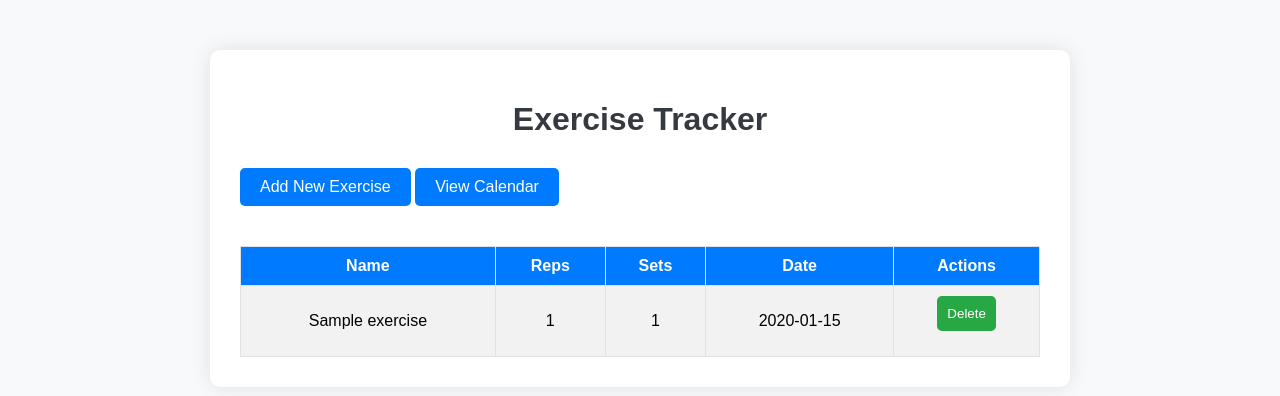
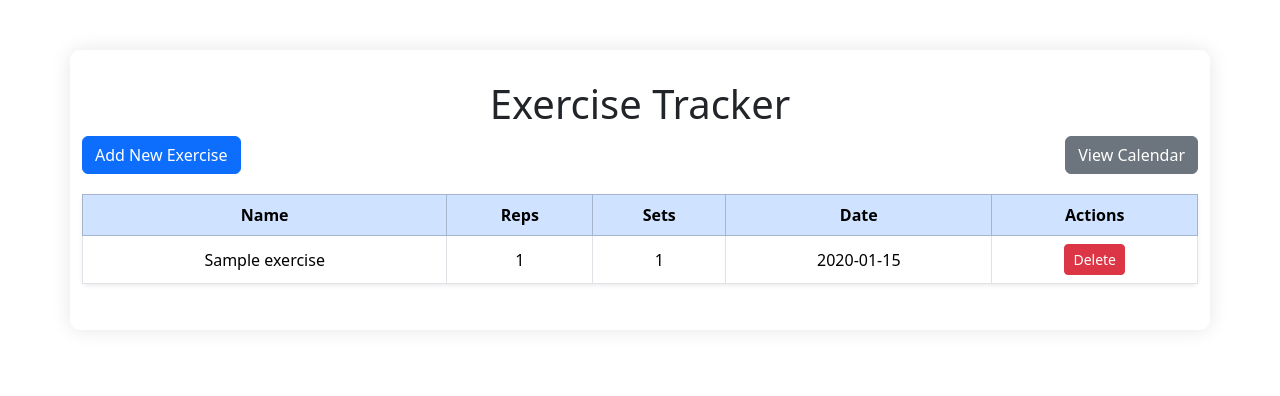
Before and after one commit to IqbalHazri/exercise-tracker-app, a Flask app: page / in a window 1280 px wide. Shown: the top 396 px of the page. Run offline with Flask 3, Linux system fonts and the light colour scheme; tables that the repository leaves empty hold one stand-in row (values such as "Sample post").

Commit message:
ui/ux improvement

```diff
--- a/templates/base.html
+++ b/templates/base.html
@@ -3,11 +3,15 @@
 <head>
     <title>Exercise Tracker</title>
     <link rel="stylesheet" href="{{ url_for('static', filename='style.css') }}">
+    <link href="https://cdn.jsdelivr.net/npm/bootstrap@5.3.2/dist/css/bootstrap.min.css" rel="stylesheet">
 </head>
+
 <body>
     <div class="container">
         <h1>Exercise Tracker</h1>
         {% block content %}{% endblock %}
     </div>
+
+    <script src="https://cdn.jsdelivr.net/npm/bootstrap@5.3.2/dist/js/bootstrap.bundle.min.js"></script>
 </body>
 </html>
--- a/templates/index.html
+++ b/templates/index.html
@@ -1,24 +1,75 @@
 {% extends 'base.html' %}
 
 {% block content %}
-<a href="/add" class="button">Add New Exercise</a>
-<a href="/calendar" class="button">View Calendar</a>
-<table>
-    <tr><th>Name</th><th>Reps</th><th>Sets</th><th>Date</th><th>Actions</th></tr>
-    {% for exercise in exercises %}
+<div class="d-flex justify-content-between mb-3">
+    <a href="/add" class="btn btn-primary">Add New Exercise</a>
+    <a href="/calendar" class="btn btn-secondary">View Calendar</a>
+</div>
+
+<table class="table table-bordered table-hover text-center align-middle shadow-sm rounded">
+    <thead class="table-primary">
+        <tr>
+            <th>Name</th>
+            <th>Reps</th>
+            <th>Sets</th>
+            <th>Date</th>
+            <th>Actions</th>
+        </tr>
+    </thead>
+    <tbody>
+        {% for exercise in exercises %}
         <tr>
             <td>{{ exercise[1] }}</td>
             <td>{{ exercise[2] }}</td>
             <td>{{ exercise[3] }}</td>
             <td>{{ exercise[4] }}</td>
             <td>
-                <form action="/delete/{{ exercise[0] }}" method="POST" style="display:inline;">
-                    <button type="submit" onclick="return confirm('Are you sure you want to delete this exercise?');">
-                        Delete
-                    </button>
-                </form>
+                <button type="button" class="btn btn-danger btn-sm"
+                        data-bs-toggle="modal"
+                        data-bs-target="#deleteModal"
+                        data-exercise-id="{{ exercise[0] }}">
+                    <i class="bi bi-trash"></i> Delete
+                </button>
             </td>
         </tr>
-    {% endfor %}
+        {% endfor %}
+    </tbody>
 </table>
+
+
+<!-- Delete Confirmation Modal -->
+<div class="modal fade" id="deleteModal" tabindex="-1" aria-labelledby="deleteModalLabel" aria-hidden="true">
+  <div class="modal-dialog modal-dialog-centered">
+    <div class="modal-content">
+      <div class="modal-header">
+        <h5 class="modal-title" id="deleteModalLabel">Confirm Deletion</h5>
+        <button type="button" class="btn-close" data-bs-dismiss="modal" aria-label="Close"></button>
+      </div>
+      <div class="modal-body">
+        Are you sure you want to delete this exercise?
+      </div>
+
+      <form id="deleteForm" method="POST"></form>
+
+        <div class="modal-footer d-flex justify-content-end align-items-center gap-2">
+            <button type="button" class="btn btn-secondary" data-bs-dismiss="modal">Cancel</button>
+            <button type="submit" form="deleteForm" class="btn btn-danger">Delete</button>
+        </div>
+
+    </div>
+  </div>
+</div>
+
+<script>
+document.addEventListener('DOMContentLoaded', function() {
+    const deleteModal = document.getElementById('deleteModal');
+    const deleteForm = document.getElementById('deleteForm');
+
+    deleteModal.addEventListener('show.bs.modal', function (event) {
+        const button = event.relatedTarget;
+        const exerciseId = button.getAttribute('data-exercise-id');
+        deleteForm.action = `/delete/${exerciseId}`;
+    });
+});
+</script>
 {% endblock %}
```
